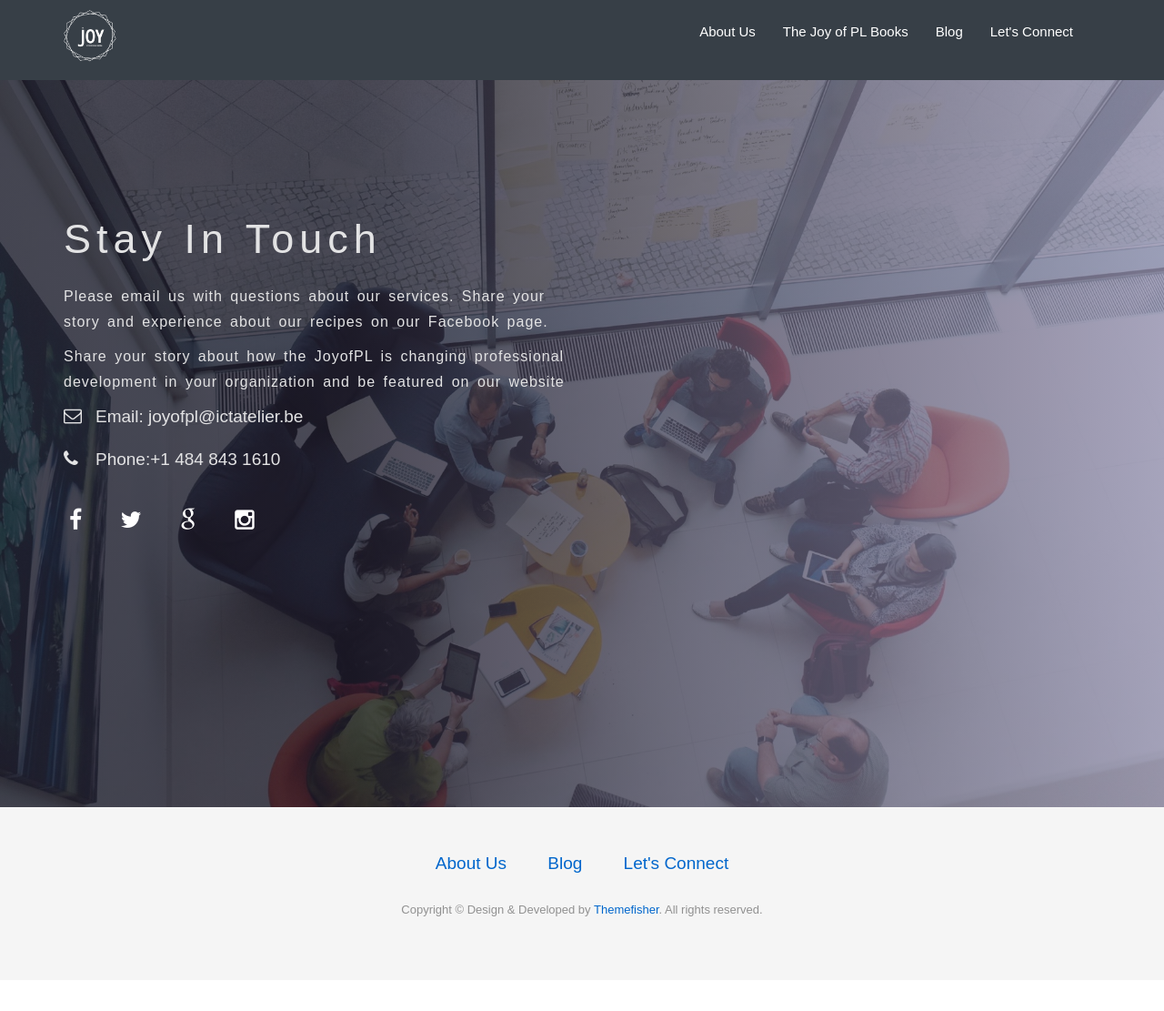
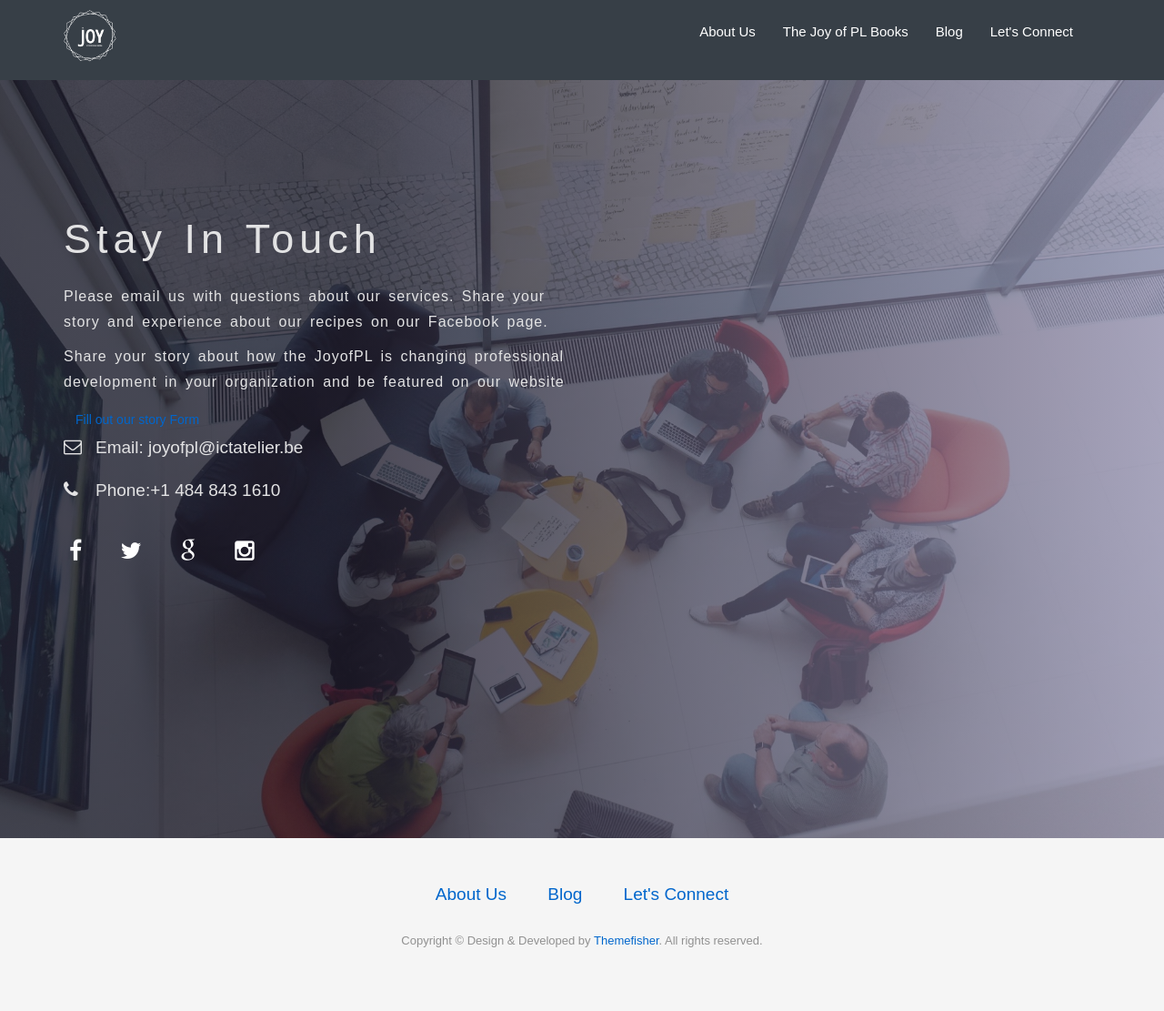
Before and after one commit to meesterkurt/joyofprofessionallearning, a Jekyll site: the page built from contact.html, in a window 1280 px wide. Shown: the whole page at 91% size. Built offline with Jekyll 4.4.1, drawn with Linux system fonts in a browser that asks for light colours; nearby versions of some CDN libraries; before the commit the page ends 1077 px from its top, so only the background shows below that.

Commit message:
line 16 add
added google form

```diff
--- a/contact.html
+++ b/contact.html
@@ -13,7 +13,7 @@ permalink: /contact/
           <h1>Stay in Touch</h1>
           <p>Please email us with questions about our services. Share your story and experience about our recipes on our Facebook page. </p>
           <p>Share your story about how the JoyofPL is changing professional development in your organization and be featured on our website  </p>
-
+          <a class="btn btn-view-works" href="https://docs.google.com/forms/d/e/1FAIpQLScCb1F2XiE7MiCtl-zXizyoKQC3puN9lL0p_yYA7-0p6Q4Gbw/viewform">Fill out our story Form</a>
           <ul class="address-block">
             <li><i class="fa fa-envelope-o"></i>Email: joyofpl@ictatelier.be</li>
             <li><i class="fa fa-phone"></i>Phone:+1 484 843 1610</li>
```
